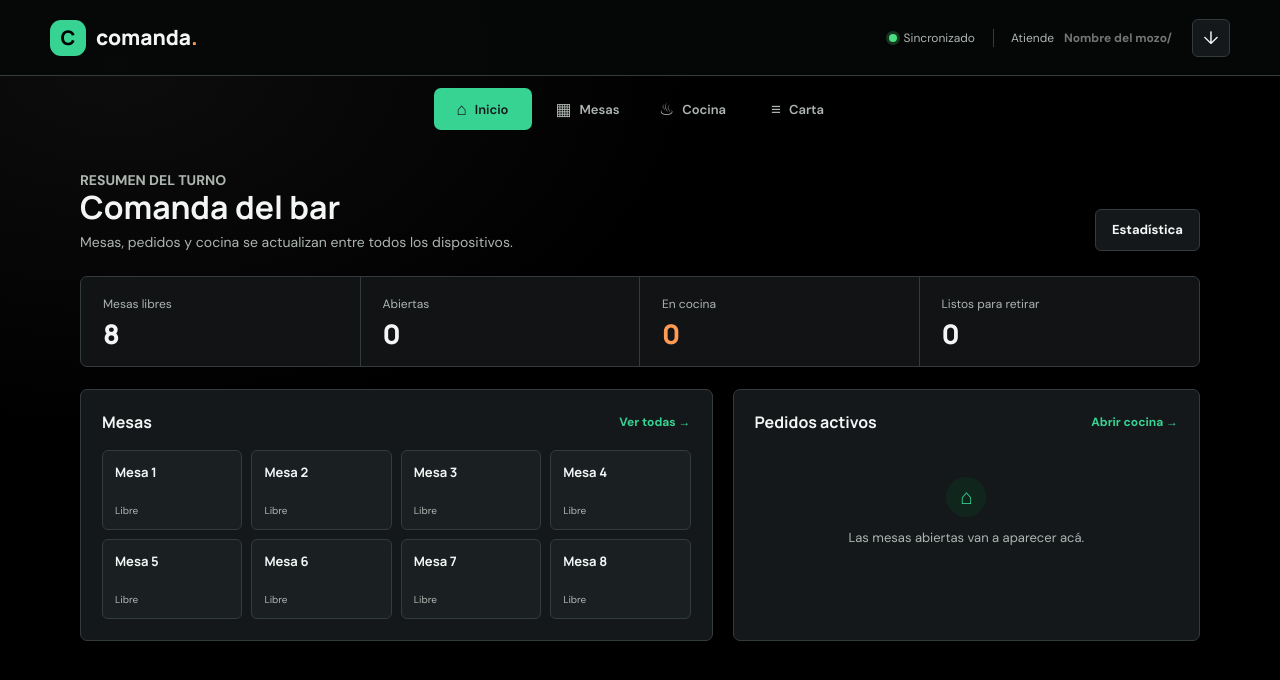
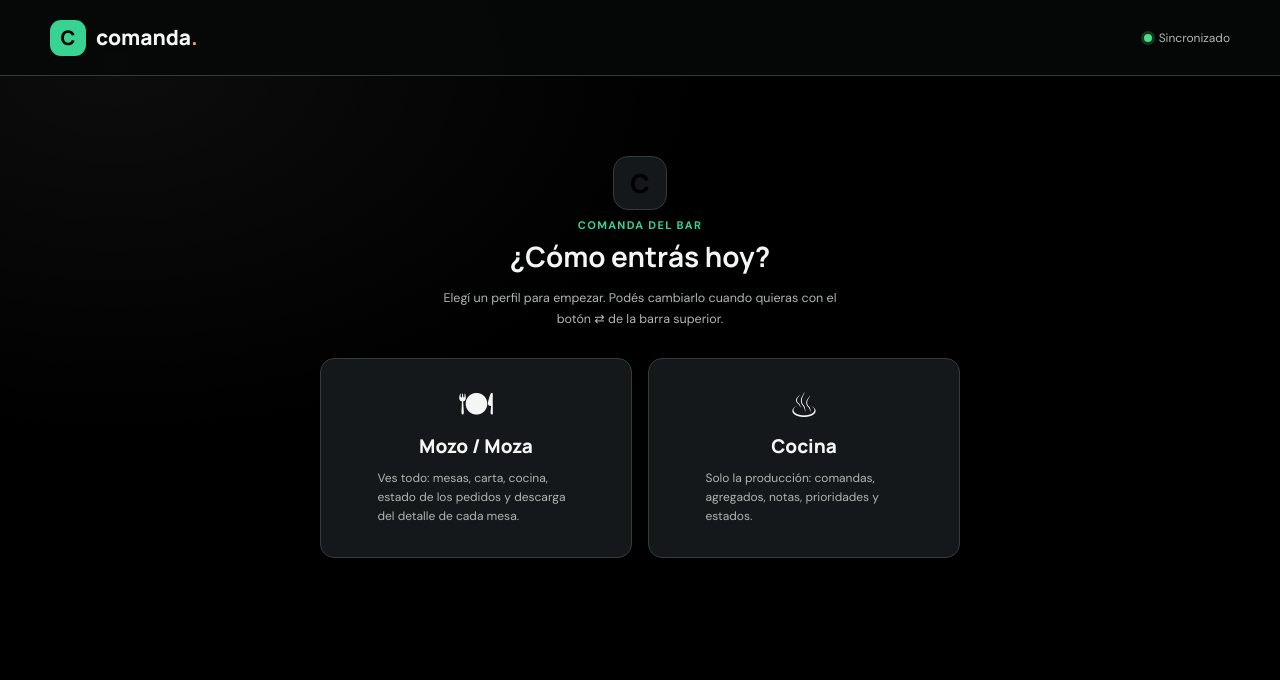
Before and after one commit to PabloOmarAuni23/app-comanda, a Flask app: page / in a window 1280 px wide. Shown: the top 680 px of the page. Run offline with Flask 3, Linux system fonts and the light colour scheme; data comes from the database, SQL or seed files in the repository.

Commit message:
feat: perfiles de inicio (mozo/cocina), estado de pedidos en mesas abiertas y descarga de reporte por mesa

```diff
--- a/static/app.js
+++ b/static/app.js
@@ -13,6 +13,8 @@ let activeView = "home";
 let activeTableId = null;
 let activeCategory = "Todas";
 let kitchenTimingFilter = "all";
+let currentRole = "";
+try { currentRole = localStorage.getItem("comandaRole") || ""; } catch (error) { currentRole = ""; }
 let lastToastTimer;
 let deferredInstallPrompt = null;
 let requestPending = false;
@@ -35,22 +37,77 @@ function tableTotal(table) {
   return table.items.reduce((sum, item) => sum + item.price * item.quantity, 0);
 }
 
-function itemModifierLines(item) {
+function itemModifierParts(item) {
   return (item.modifiers || []).map((modifier) => {
     const quantity = modifier.quantity * item.quantity;
-    const option = quantity > 1 ? `${quantity} × ${escapeHtml(modifier.name)}` : escapeHtml(modifier.name);
-    return `${escapeHtml(modifier.group)}: ${option}`;
+    return { group: String(modifier.group ?? ""), option: quantity > 1 ? `${quantity} × ${modifier.name}` : String(modifier.name ?? "") };
   });
+}
+
+function itemModifierLines(item) {
+  return itemModifierParts(item).map((part) => `${escapeHtml(part.group)}: ${escapeHtml(part.option)}`);
 }
 
 function itemModifierSummary(item) {
   return itemModifierLines(item).join(" · ");
 }
 
+function itemModifierText(item) {
+  return itemModifierParts(item).map((part) => `${part.group}: ${part.option}`).join(" · ");
+}
+
 function guestsSuffix(table) {
   const guests = Number(table.guests);
   if (!Number.isFinite(guests) || guests < 1) return "";
   return ` · ${guests} ${guests === 1 ? "persona" : "personas"}`;
+}
+
+function orderFlow(table) {
+  const counts = { draft: 0, sent: 0, preparing: 0, suspended: 0, ready: 0 };
+  table.items.forEach((item) => { if (item.status in counts) counts[item.status] += 1; });
+  const chips = [];
+  if (counts.draft) chips.push(["flow-draft", `${counts.draft} sin enviar`]);
+  if (counts.sent) chips.push(["flow-sent", `${counts.sent} en cocina`]);
+  if (counts.preparing) chips.push(["flow-preparing", `${counts.preparing} preparando`]);
+  if (counts.suspended) chips.push(["flow-suspended", `${counts.suspended} demorado${counts.suspended > 1 ? "s" : ""}`]);
+  if (counts.ready) chips.push(["flow-ready", `${counts.ready} listo${counts.ready > 1 ? "s" : ""}`]);
+  return chips.length ? `<span class="flow-chips">${chips.map(([cls, label]) => `<b class="flow-chip ${cls}">${label}</b>`).join("")}</span>` : "";
+}
+
+function csvCell(value) {
+  return `"${String(value ?? "").replace(/"/g, "\"\"")}"`;
+}
+
+function downloadTableReport(table) {
+  const header = ["Mesa", "Comensales", "Atiende", "Producto", "Cantidad", "Detalle (agregados, acompañamientos)", "Nota para cocina", "Prioridad", "Estado", "Precio unitario", "Importe", "Agregado por", "Enviado a cocina"];
+  const rows = table.items.map((item) => [
+    table.name,
+    Number(table.guests) > 0 ? table.guests : "",
+    table.opened_by,
+    item.name,
+    item.quantity,
+    itemModifierText(item),
+    item.note || "",
+    item.priority ? "Sí" : "No",
+    statusLabel(item.status),
+    item.price,
+    item.price * item.quantity,
+    item.added_by || "",
+    item.sent_at || "",
+  ]);
+  const totalUnits = table.items.reduce((sum, item) => sum + item.quantity, 0);
+  rows.push(["TOTAL", "", "", "", totalUnits, "", "", "", "", "", tableTotal(table), "", ""]);
+  const csv = "\uFEFF" + [header, ...rows].map((row) => row.map(csvCell).join(";")).join("\r\n");
+  const blob = new Blob([csv], { type: "text/csv;charset=utf-8" });
+  const url = URL.createObjectURL(blob);
+  const link = document.createElement("a");
+  const slug = table.name.toLowerCase().normalize("NFD").replace(/[\u0300-\u036f]/g, "").replace(/[^a-z0-9]+/g, "-").replace(/^-+|-+$/g, "") || "mesa";
+  link.href = url;
+  link.download = `comanda-${slug}-${new Date().toISOString().slice(0, 10)}.csv`;
+  document.body.appendChild(link);
+  link.click();
+  link.remove();
+  URL.revokeObjectURL(url);
 }
 
 function statusLabel(status) {
@@ -115,6 +172,11 @@ function pageHeading(eyebrow, title, subtitle, button = "") {
 }
 
 function renderReadyNotice() {
+  if (currentRole !== "mozo") {
+    readyNoticeElement.hidden = true;
+    readyNoticeElement.innerHTML = "";
+    return;
+  }
   const readyTables = state.tables
     .filter((table) => table.status === "open")
     .map((table) => ({ ...table, readyItems: table.items.filter((item) => item.status === "ready") }))
@@ -139,10 +201,31 @@ function renderReadyNotice() {
   readyNoticeElement.innerHTML = `<span class="ready-notice-icon" aria-hidden="true">!</span><span class="ready-notice-copy"><strong>¡Hay pedidos listos para retirar!</strong><span>${summary}</span><span class="ready-notice-items">${preview}${remaining ? ` &nbsp; | &nbsp; y ${remaining} más` : ""}</span></span><span class="ready-notice-action">Ir a buscar →</span>`;
 }
 
+function applyRoleUi() {
+  const picking = !currentRole;
+  const kitchenOnly = currentRole === "cocina";
+  document.querySelector(".main-nav").hidden = picking || kitchenOnly;
+  document.querySelector(".waiter-field").hidden = picking || kitchenOnly;
+  document.querySelector("#roleButton").hidden = picking;
+  document.querySelectorAll(".nav-button").forEach((button) => {
+    if (picking) button.classList.remove("active");
+    else button.classList.toggle("active", kitchenOnly ? button.dataset.view === "kitchen" : button.dataset.view === activeView);
+  });
+}
+
+function renderRolePicker() {
+  applyRoleUi();
+  readyNoticeElement.hidden = true;
+  readyNoticeElement.innerHTML = "";
+  appRoot.innerHTML = `<section class="role-screen"><div class="role-brand"><span class="brand-mark" aria-hidden="true">C</span><p class="eyebrow">Comanda del bar</p><h1>¿Cómo entrás hoy?</h1><p>Elegí un perfil para empezar. Podés cambiarlo cuando quieras con el botón ⇄ de la barra superior.</p></div><div class="role-grid"><button class="role-card" type="button" data-role="mozo"><span class="role-icon" aria-hidden="true">🍽</span><strong>Mozo / Moza</strong><span>Ves todo: mesas, carta, cocina, estado de los pedidos y descarga del detalle de cada mesa.</span></button><button class="role-card" type="button" data-role="cocina"><span class="role-icon" aria-hidden="true">♨</span><strong>Cocina</strong><span>Solo la producción: comandas, agregados, notas, prioridades y estados.</span></button></div></section>`;
+}
+
 function render() {
+  if (!currentRole) { renderRolePicker(); return; }
   if (!state) return;
+  if (currentRole === "cocina") activeView = "kitchen";
+  applyRoleUi();
   renderReadyNotice();
-  document.querySelectorAll(".nav-button").forEach((button) => button.classList.toggle("active", button.dataset.view === activeView));
   if (activeView === "home") renderHome();
   if (activeView === "tables") renderTables();
   if (activeView === "table-detail") renderTableDetail();
@@ -158,7 +241,7 @@ function renderHome() {
   const ready = state.tables.flatMap((table) => table.items).filter((item) => item.status === "ready").length;
   const tables = state.tables.slice(0, 8).map((table) => `<button class="mini-table ${table.status === "open" ? "occupied" : ""}" data-table="${escapeHtml(table.id)}"><strong>${escapeHtml(table.name)}</strong><span>${table.status === "open" ? money(tableTotal(table)) : statusLabel(table.status)}</span></button>`).join("");
   const liveOrders = state.tables.filter((table) => table.status === "open" && table.items.length).slice(0, 4);
-  const activity = liveOrders.length ? liveOrders.map((table) => `<button class="order-row" data-table="${escapeHtml(table.id)}"><span><span class="order-name">${escapeHtml(table.name)}</span><br><span class="order-meta">${table.items.length} ${table.items.length === 1 ? "producto" : "productos"} · ${escapeHtml(table.opened_by)}${guestsSuffix(table)}</span></span><span class="status open">${table.items.some((item) => item.status === "draft") ? "Sin enviar" : "En curso"}</span><span class="order-price">${money(tableTotal(table))}</span></button>`).join("") : `<div class="activity-empty"><div class="empty-mark">⌂</div>Las mesas abiertas van a aparecer acá.</div>`;
+  const activity = liveOrders.length ? liveOrders.map((table) => `<button class="order-row" data-table="${escapeHtml(table.id)}"><span><span class="order-name">${escapeHtml(table.name)}</span><br><span class="order-meta">${table.items.length} ${table.items.length === 1 ? "producto" : "productos"} · ${escapeHtml(table.opened_by)}${guestsSuffix(table)}</span></span>${orderFlow(table) || `<span class="status open">En curso</span>`}<span class="order-price">${money(tableTotal(table))}</span></button>`).join("") : `<div class="activity-empty"><div class="empty-mark">⌂</div>Las mesas abiertas van a aparecer acá.</div>`;
 
   appRoot.innerHTML = `${pageHeading("Resumen del turno", "Comanda del bar", "Mesas, pedidos y cocina se actualizan entre todos los dispositivos.", `<button class="button button-secondary" data-go="statistics">Estadística</button>`)}
     <section class="stats" aria-label="Resumen de mesas y pedidos">
@@ -198,7 +281,7 @@ function renderTables() {
   const tiles = state.tables.map((table) => {
     const description = table.status === "open" ? `${table.items.length} productos · ${money(tableTotal(table))}` : table.status === "cleaning" ? "Cobro registrado" : "Tocá para abrir";
     const caption = table.status === "open" ? `Atiende ${table.opened_by}${guestsSuffix(table)}` : statusLabel(table.status);
-    return `<button class="table-tile ${table.status}" data-table="${escapeHtml(table.id)}"><span class="status ${table.status}">${statusLabel(table.status)}</span><strong>${escapeHtml(table.name)}</strong><span class="table-detail">${escapeHtml(description)}</span><span class="table-detail">${escapeHtml(caption)}</span></button>`;
+    return `<button class="table-tile ${table.status}" data-table="${escapeHtml(table.id)}"><span class="status ${table.status}">${statusLabel(table.status)}</span><strong>${escapeHtml(table.name)}</strong><span class="table-detail">${escapeHtml(description)}</span><span class="table-detail">${escapeHtml(caption)}</span>${table.status === "open" ? orderFlow(table) : ""}</button>`;
   }).join("");
   appRoot.innerHTML = `${pageHeading("Servicio", "Mesas", `${openCount} abiertas · tocá una mesa para abrirla o ver el pedido.`, createButton)}<div class="table-grid">${tiles}</div>`;
 }
@@ -207,7 +290,7 @@ function renderTableDetail() {
   const table = state.tables.find((entry) => entry.id === activeTableId);
   if (!table) { activeView = "tables"; renderTables(); return; }
   if (table.status === "cleaning") {
-    appRoot.innerHTML = `${pageHeading("Mesa cobrada", table.name, "La cuenta está cerrada. Cuando terminen de limpiar, liberá la mesa.", `<button class="button button-primary" data-action="clean-table" data-table-id="${escapeHtml(table.id)}">✓ Mesa limpia</button>`)}<section class="section-panel"><div class="empty-state"><div class="empty-mark">✓</div><h2>Cuenta cobrada</h2><p>Esta mesa queda visible para todo el equipo hasta marcarla limpia.</p></div></section>`;
+    appRoot.innerHTML = `${pageHeading("Mesa cobrada", table.name, "La cuenta está cerrada. Cuando terminen de limpiar, liberá la mesa.", `<div class="page-heading-buttons"><button class="button button-secondary" data-action="download-table-report" data-table-id="${escapeHtml(table.id)}">↓ Descargar detalle</button><button class="button button-primary" data-action="clean-table" data-table-id="${escapeHtml(table.id)}">✓ Mesa limpia</button></div>`)}<section class="section-panel"><div class="empty-state"><div class="empty-mark">✓</div><h2>Cuenta cobrada</h2><p>Esta mesa queda visible para todo el equipo hasta marcarla limpia.</p></div></section>`;
     return;
   }
   if (table.status !== "open") { activeView = "tables"; renderTables(); return; }
@@ -221,10 +304,11 @@ function renderTableDetail() {
   const sendButton = hasDraft ? `<button class="button button-primary" data-action="send-order" data-table-id="${escapeHtml(table.id)}">Enviar a cocina</button>` : "";
   const canPay = table.items.length > 0 && !hasDraft && table.items.every((item) => item.status === "ready");
   const payButton = canPay ? `<button class="button button-secondary" data-action="pay-table" data-table-id="${escapeHtml(table.id)}">Cobrar ${money(tableTotal(table))}</button>` : "";
+  const downloadButton = table.items.length ? `<button class="button button-secondary" data-action="download-table-report" data-table-id="${escapeHtml(table.id)}">↓ Descargar detalle</button>` : "";
   const disabledPayMessage = table.items.length && !canPay ? `<p class="order-meta">${hasDraft ? "Enviá los productos nuevos a cocina para cobrar." : "Podés cobrar cuando todos los productos estén listos."}</p>` : "";
   appRoot.innerHTML = `${pageHeading("Pedido de mesa", table.name, `Abierta por ${escapeHtml(table.opened_by)}${guestsSuffix(table)} · Total ${money(tableTotal(table))}`, `<button class="button button-secondary" data-go="tables">← Mesas</button>`)}
     <section class="section-panel"><div class="section-title"><h2>Carta</h2><button class="text-button" data-go="menu">Editar carta →</button></div><div class="category-row">${categoryButtons}</div><div class="product-grid">${products || `<div class="empty-state">No hay productos en esta categoría.</div>`}</div></section>
-    <section class="table-section section-panel"><div class="section-title"><h2>Pedido <span class="order-meta">${table.items.length} productos</span></h2><strong>${money(tableTotal(table))}</strong></div><div class="order-list">${orderRows}</div><div class="dialog-actions">${disabledPayMessage}${sendButton}${payButton}</div></section>`;
+    <section class="table-section section-panel"><div class="section-title"><h2>Pedido <span class="order-meta">${table.items.length} productos</span></h2><strong>${money(tableTotal(table))}</strong></div><div class="order-list">${orderRows}</div><div class="dialog-actions">${disabledPayMessage}${sendButton}${downloadButton}${payButton}</div></section>`;
 }
 
 function kitchenTiming(timestamp) {
@@ -535,6 +619,8 @@ function syncConditionalModifierGroups() {
 }
 
 function setView(view) {
+  if (!currentRole) return;
+  if (currentRole === "cocina") view = "kitchen";
   activeView = view;
   activeTableId = null;
   render();
@@ -553,6 +639,16 @@ appRoot.addEventListener("change", async (event) => {
 });
 
 appRoot.addEventListener("click", async (event) => {
+  const profileButton = event.target.closest("[data-role]");
+  if (profileButton) {
+    currentRole = profileButton.dataset.role === "cocina" ? "cocina" : "mozo";
+    try { localStorage.setItem("comandaRole", currentRole); } catch (error) {}
+    activeView = currentRole === "cocina" ? "kitchen" : "home";
+    activeTableId = null;
+    render();
+    showToast(currentRole === "cocina" ? "Perfil Cocina activo." : "Perfil Mozo activo.");
+    return;
+  }
   const filterButton = event.target.closest("[data-kitchen-filter]");
   if (filterButton) { kitchenTimingFilter = filterButton.dataset.kitchenFilter; render(); return; }
   const goButton = event.target.closest("[data-go]");
@@ -609,6 +705,10 @@ appRoot.addEventListener("click", async (event) => {
   if (actionButton.dataset.action === "clean-table") {
     const cleaned = await sendAction({ type: "table_clean", table_id: tableId }, "Mesa liberada.");
     if (cleaned) setView("tables");
+  }
+  if (actionButton.dataset.action === "download-table-report") {
+    const reportTable = state.tables.find((entry) => entry.id === tableId);
+    if (reportTable) downloadTableReport(reportTable);
   }
   if (actionButton.dataset.action === "item-status") {
     await sendAction({ type: "item_status", table_id: tableId, item_id: actionButton.dataset.itemId, status: actionButton.dataset.status });
@@ -668,7 +768,15 @@ document.querySelector("#installButton").addEventListener("click", async () => {
   document.querySelector("#installButton").hidden = true;
 });
 
-if ("serviceWorker" in navigator) navigator.serviceWorker.register("/sw.js?v=9").catch(() => {});
+document.querySelector("#roleButton").addEventListener("click", () => {
+  currentRole = "";
+  try { localStorage.removeItem("comandaRole"); } catch (error) {}
+  activeView = "home";
+  activeTableId = null;
+  render();
+});
+
+if ("serviceWorker" in navigator) navigator.serviceWorker.register("/sw.js?v=12").catch(() => {});
 loadState(true);
 setInterval(() => loadState(), 2200);
 setInterval(() => {
--- a/static/style.css
+++ b/static/style.css
@@ -23,6 +23,7 @@
 }
 
 * { box-sizing: border-box; }
+[hidden] { display: none !important; }
 body { margin: 0; min-width: 320px; min-height: 100vh; background: radial-gradient(ellipse at 9% 8%, rgba(255,255,255,.05), transparent 36%), var(--paper); }
 button, input, textarea, select { font: inherit; }
 button { color: inherit; }
@@ -293,6 +294,7 @@ h1, h2, h3 { font-family: 'Manrope', 'Avenir Next', sans-serif; }
   .ticket-item { padding: 10px; }
   .order-row { grid-template-columns: 1fr auto; gap: 7px; }
   .order-row .status { grid-column: 1; grid-row: 2; justify-self: start; }
+  .order-row .flow-chips { grid-column: 1; grid-row: 2; justify-self: start; }
   .order-price { grid-column: 2; grid-row: 1 / span 2; }
   .modifier-option { grid-template-columns: minmax(0, 1fr) 88px 34px; gap: 5px; }
   .modifier-option .dialog-field { font-size: 10px; }
@@ -323,3 +325,29 @@ h1, h2, h3 { font-family: 'Manrope', 'Avenir Next', sans-serif; }
 .sales-closure-items { display: flex; flex-wrap: wrap; gap: 5px 12px; }
 .sales-closure-total { color: var(--green); font-size: 12px; }
 @media (max-width: 540px) { .sales-close-actions { display: grid; } .sales-close-actions .button { width: 100%; } }
+
+.flow-chips { display: flex; flex-wrap: wrap; gap: 4px; }
+.flow-chip { display: inline-block; padding: 2px 6px; border-radius: 4px; font-size: 8.5px; font-weight: 800; text-transform: uppercase; letter-spacing: .03em; white-space: nowrap; }
+.flow-draft { color: #1f2426; background: #e7e2dc; border: 1px solid var(--line); }
+.flow-sent { color: #7a4a00; background: var(--orange-soft); border: 1px solid var(--orange); }
+.flow-preparing { color: #6b5600; background: #33270a; border: 1px solid #5c4a12; }
+.flow-suspended { color: #6b0000; background: var(--red-soft); border: 1px solid var(--red); }
+.flow-ready { color: #0b4f2e; background: var(--green-soft); border: 1px solid var(--green); }
+
+.role-screen { display: grid; gap: 28px; justify-items: center; padding: 46px 0 24px; text-align: center; }
+.role-brand { display: grid; justify-items: center; gap: 8px; }
+.role-brand .brand-mark { width: 54px; height: 54px; border-radius: 15px; font-size: 26px; border: 1px solid var(--line); background: var(--surface); }
+.role-brand .eyebrow { margin: 0; color: var(--green); font-size: 11px; font-weight: 800; letter-spacing: .12em; text-transform: uppercase; }
+.role-brand h1 { margin: 0; font-size: 28px; line-height: 1.2; }
+.role-brand p:last-child { margin: 6px 0 0; color: var(--muted); font-size: 12.5px; line-height: 1.7; max-width: 48ch; }
+.role-grid { display: grid; grid-template-columns: repeat(2, minmax(0, 1fr)); gap: 16px; width: min(640px, 100%); }
+.role-card { display: grid; gap: 10px; justify-items: center; align-content: center; padding: 30px 24px; border: 1px solid var(--line); border-radius: 14px; background: var(--surface); cursor: pointer; transition: border-color .15s, transform .15s, background .15s; text-align: left; }
+.role-card:hover, .role-card:focus-visible { border-color: var(--green); transform: translateY(-3px); }
+.role-card:active { transform: translateY(0); }
+.role-card[data-role="cocina"]:hover { border-color: var(--orange); background: var(--orange-soft); }
+.role-card .role-icon { font-size: 34px; line-height: 1; }
+.role-card strong { font: 800 19px 'Manrope', sans-serif; margin: 0; }
+.role-card span:last-child { margin: 0; color: var(--muted); font-size: 12px; line-height: 1.6; max-width: 24ch; }
+@media (max-width: 540px) { .role-grid { grid-template-columns: 1fr; } }
+
+.page-heading-buttons { display: flex; flex-wrap: wrap; gap: 8px; justify-content: flex-start; }
--- a/static/sw.js
+++ b/static/sw.js
@@ -1,4 +1,4 @@
-const CACHE_NAME = "comanda-shell-v11";
+const CACHE_NAME = "comanda-shell-v12";
 const APP_SHELL = ["/", "/static/style.css", "/static/app.js", "/static/icon.svg", "/static/icon-192.png", "/static/icon-512.png", "/static/apple-touch-icon.png", "/manifest.json"];
 
 self.addEventListener("install", (event) => {
--- a/templates/index.html
+++ b/templates/index.html
@@ -44,6 +44,7 @@
       <span class="sync-state" id="syncState"><span class="sync-dot"></span><span>Conectando</span></span>
       <label class="waiter-field"><span>Atiende</span><input id="waiterName" maxlength="40" aria-label="Nombre de quien atiende" placeholder="Nombre del mozo/a" autocomplete="name"></label>
       <button class="icon-button install-button" id="installButton" type="button" title="Instalar aplicación" aria-label="Instalar aplicación" hidden>↓</button>
+      <button class="icon-button" id="roleButton" type="button" title="Cambiar de perfil" aria-label="Cambiar de perfil" hidden>⇄</button>
     </div>
   </header>
 
```
Also changed, not shown: 1 other file.
